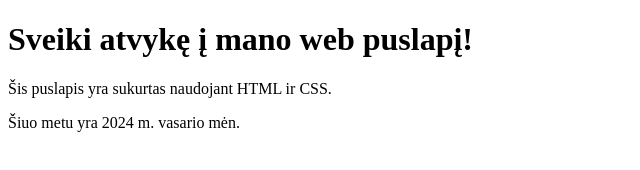
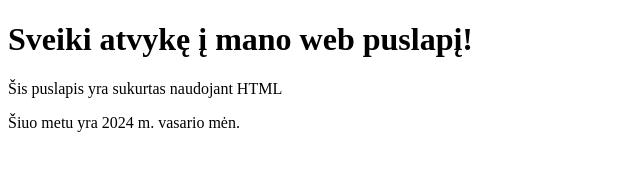
Before and after one commit to liudasdd/static_web, a plain HTML site: page index.html in a window 1280 px wide. Shown: the full height of the page, 0-640 px from the left. Drawn offline with Linux system fonts and the light colour scheme.

Commit message:
Update index.html

```diff
--- a/index.html
+++ b/index.html
@@ -7,7 +7,7 @@
 </head>
 <body>
     <h1>Sveiki atvykę į mano web puslapį!</h1>
-    <p>Šis puslapis yra sukurtas naudojant HTML ir CSS.</p>
+    <p>Šis puslapis yra sukurtas naudojant HTML</p>
     <p>Šiuo metu yra 2024 m. vasario mėn.</p>
 </body>
 </html>
```
